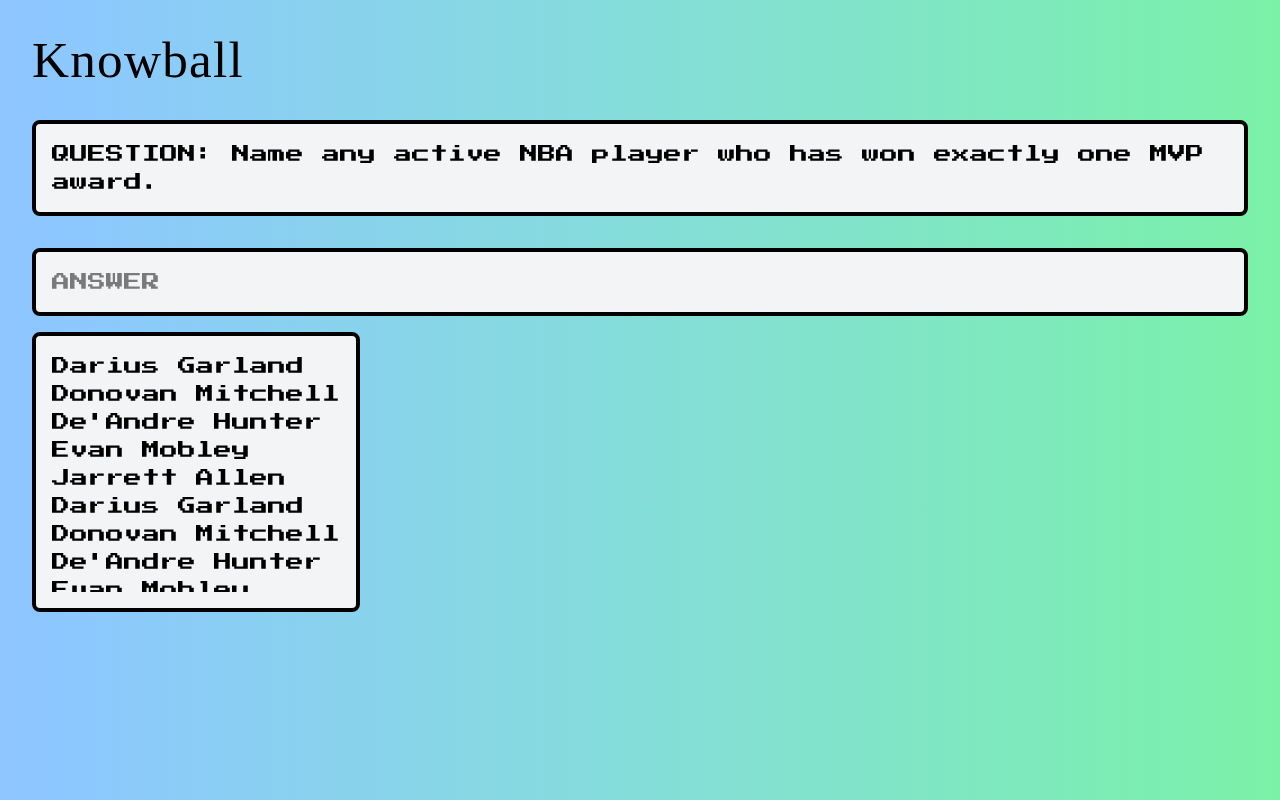
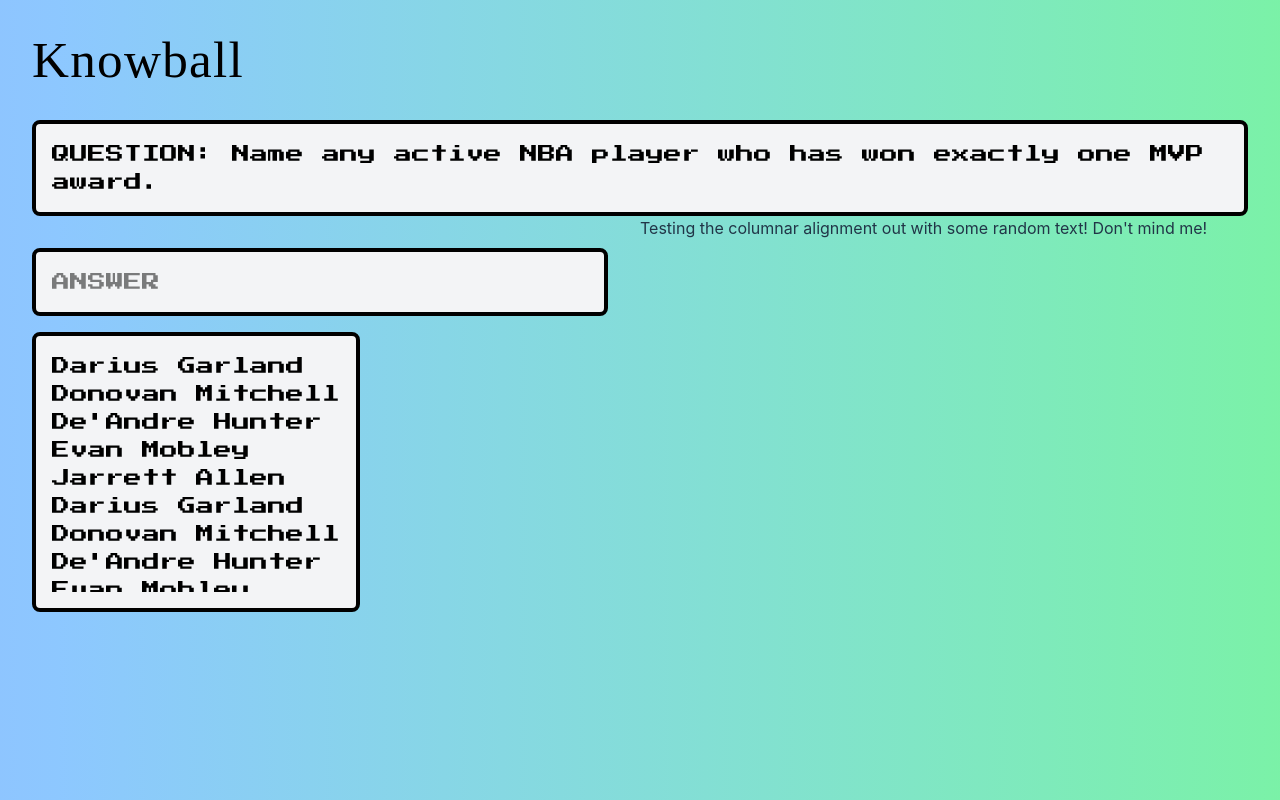
Before and after one commit to BlairBowen/Knowball, a React (Vite) app in the folder frontend/: page / in a window 1280 px wide. Built offline with nearby package versions, Linux system fonts and the light colour scheme; a web font is replaced by a local one.

Commit message:
#43 aligned inpux and answer boxes as adjacent columns

```diff
--- a/frontend/src/App.jsx
+++ b/frontend/src/App.jsx
@@ -8,7 +8,16 @@
     <div className="min-h-screen flex-col items-center justify-center bg-gradient-to-r from-blue-300 to-green-300">
       <TitleCard />
       <QuestionBox />
-      <InputBox />
+
+      {/* Columnar alignment for input and answer boxes. */}
+      <div className="flex w-full">
+        <div className="w-1/2">
+          <InputBox />
+        </div>
+        <div className="w-1/2">
+          Testing the columnar alignment out with some random text! Don't mind me!
+        </div>
+      </div>
     </div>
   );
 }
```
